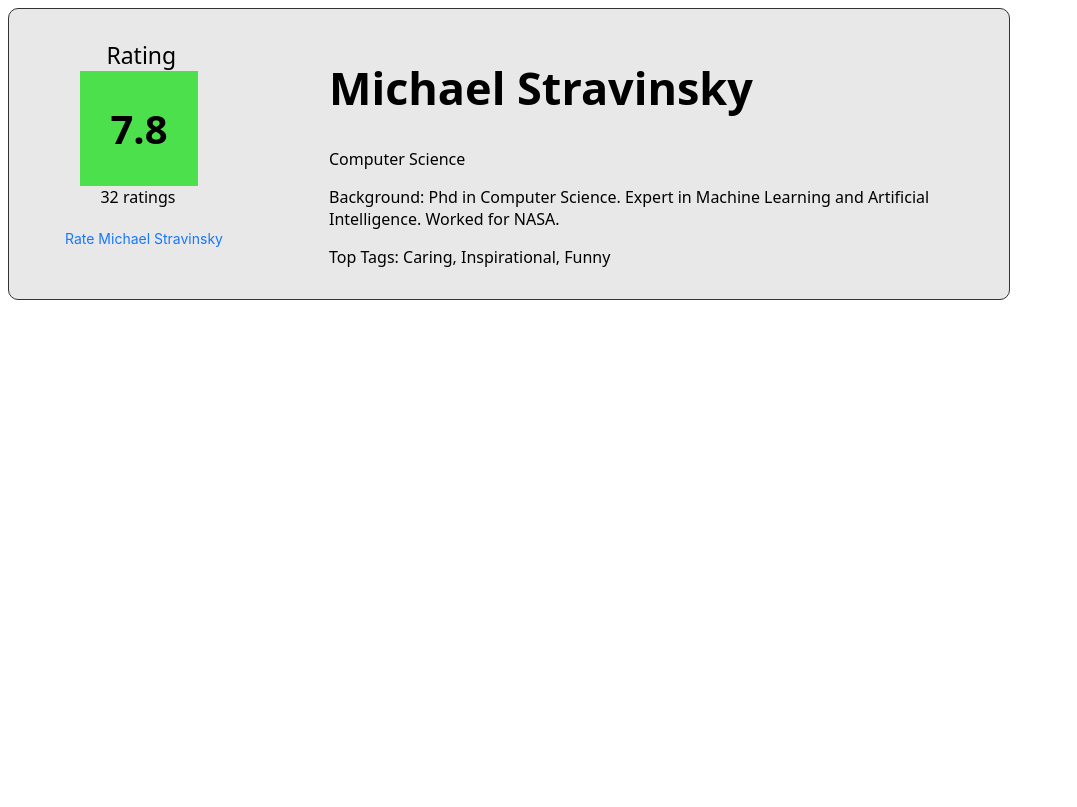
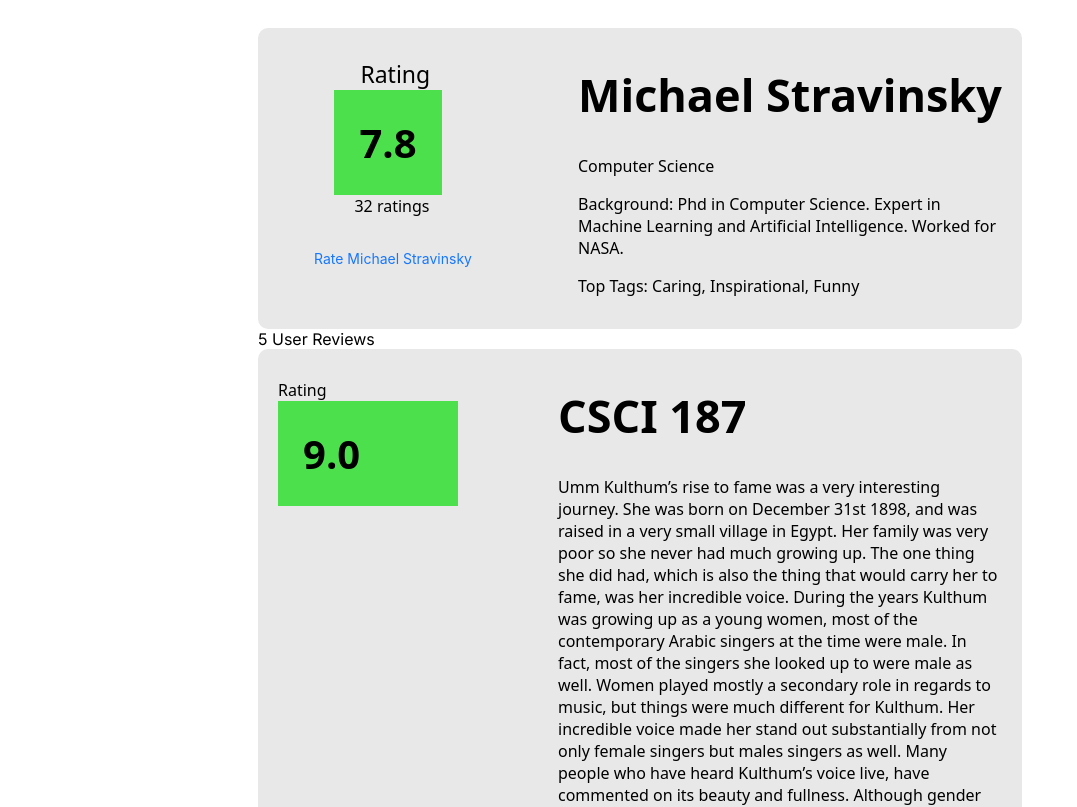
Before and after one commit to dsaini64/my-peer-advisor, a Next.js app in the folder website/: page / in a window 1280 px wide. Shown: the top 807 px of the page, without its empty margins (0-1077 px from the left). Built offline with nearby package versions, Linux system fonts and the light colour scheme.

Commit message:
Finished professor card

```diff
--- a/website/src/app/globals.css
+++ b/website/src/app/globals.css
@@ -44,14 +44,17 @@
   font-size: 20px;
 }
 
+
 .profileCardLayout {
   display: flex;
-  font-family:system-ui, -apple-system, BlinkMacSystemFont, 'Segoe UI', Roboto, Oxygen, Ubuntu, Cantarell, 'Open Sans', 'Helvetica Neue', sans-serif;
-  border: 1px solid #333;
+  align-self: center;
+  font-family: system-ui, -apple-system, BlinkMacSystemFont, 'Segoe UI', Roboto, Oxygen, Ubuntu, Cantarell, 'Open Sans', 'Helvetica Neue', sans-serif;
   border-radius: 10px;
-  max-width: 1000px;
+
+  /* max-width: 1000px; */
   background-color: rgb(233, 232, 232);
   /* gap: 50px; */
+  padding-bottom: 10px;
 }
 
 .ratingLayout {
@@ -79,23 +82,44 @@
   font-weight: 800;
   /* margin: 0px 20px 0px 15px; */
   background-color: rgb(76, 224, 76);
-  padding: 30px;
+  padding: 25px;
 }
 
 .ratingFooter {
-  padding-top: 10px;
+  padding-top: 21px;
+  :global {
+    &.ant-btn{
+      font-size: 16px !important;
+      height: 32px;
+      padding: 2px 11px !important;
+      border-radius: 6px;
+    }
 
+  }
 }
 
 .profileBody {
-  margin-top: 18px;
+  margin-top: 6px;
   & h1 {
     font-size: 45px;
   }
   font-size: 16px;
   font-weight: 500;
+  padding-right: 20px;
+  max-width: 750px;
 }
 
 .reviewNumText {
   margin-left: 20px;
 }
+
+.profilePageLayout {
+  padding: 20px 250px;
+}
+
+.userRatingLayout {
+  display: flex;
+  flex-direction: column;
+  width: 180px;
+  padding: 30px 100px 45px 20px;
+}
--- a/website/src/app/page.tsx
+++ b/website/src/app/page.tsx
@@ -23,7 +23,7 @@
 // }
 
 import { useState, useEffect } from "react";
-import { Button } from "antd";
+import { Button, Typography } from "antd";
 
 export default function ProfilePage() {
   // call backend for data
@@ -31,13 +31,28 @@ export default function ProfilePage() {
   let profDesc = "Background: Phd in Computer Science. Expert in Machine Learning and Artificial Intelligence. Worked for NASA."
   let tags = "Caring, Inspirational, Funny"
   let degree  = "Computer Science"
-  let ratings = 32
+  let ratings = "32"
+  let ratingNum = "7.8"
+  let studentRatingNum = 5
+  let userRatingNum = ["9.0", "6.5", "8.3", "7.3"]
+  let userCourseName = "CSCI 187"
+  let userDesc = "Umm Kulthum’s rise to fame was a very interesting journey. She was born on December 31st 1898, and was raised in a very small village in Egypt. Her family was very poor so she never had much growing up. The one thing she did had, which is also the thing that would carry her to fame, was her incredible voice. During the years Kulthum was growing up as a young women, most of the contemporary Arabic singers at the time were male. In fact, most of the singers she looked up to were male as well. Women played mostly a secondary role in regards to music, but things were much different for Kulthum. Her incredible voice made her stand out substantially from not only female singers but males singers as well. Many people who have heard Kulthum’s voice live, have commented on its beauty and fullness. Although gender roles were very much prominent during the years she was alive, it didn’t really seem to apply to her. Many people loved Umm Kulthum and her music."
+  let userTags = "ready for class, lots of reading, caring, wants you to learn"
   return (
+    <div className="profilePageLayout" >
+      <ProfCard tags={tags} degree={degree} profDesc={profDesc} profName={profName} ratings={ratings} ratingNum={ratingNum} />
+      <div>{studentRatingNum} User Reviews</div>
+      <div>
         <div className="card">
           <div className="card-body profileCardLayout">
-
-            <Rating profName={profName} reviewNum={ratings}/>
-            <ProfileBody profName={profName} profDesc={profDesc} tags={tags} degree={degree}/>
+            <UserRating ratingNum={userRatingNum[0]}/>
+            <UserBody userCourseName={userCourseName} userDesc={userDesc} userTags={userTags}/>
+          </div>
+        </div>
+        <div>User review card</div>
+        <div>User review card</div>
+        <div>User review card</div>
+        <div>User review card</div>
       </div>
     </div>
   );
@@ -62,27 +77,105 @@ function ProfileBody(content: profileBodyProps) {
 }
 
 type profInfoProp = {
-  profName: string
-  reviewNum: number
+  profName: string,
+  reviewNum: string,
+  ratingNum: string
 }
 
-function Rating(profInfo: profInfoProp){
+function Rating({profName, reviewNum, ratingNum}: profInfoProp){
   // call backend function for rating
   return (
     <div className="ratingLayout">
+      <RatingHeader reviewNum={reviewNum} ratingNum={ratingNum}/>
+    <div className="ratingFooter">
+      <Button type="link" className="align-self-end">Rate {profName}</Button>
+      {/* basically rating footer, should maybe add more components to make it more clear what each thing does */}
+      </div>
+    </div>
+  );
+}
+
+type ratingHeaderProps = {
+  reviewNum: string,
+  ratingNum: string
+}
+
+function RatingHeader({reviewNum, ratingNum}:ratingHeaderProps){
+  return (
     <div className="ratingHeader">
       <div className="ratingText">
         Rating
       </div>
       <div className="ratingNumberText">
-        7.8{/* computed average */}
+        {ratingNum}
       </div>
-      <div className="reviewNumText"> {profInfo.reviewNum} ratings</div>
+      <div className="reviewNumText"> {reviewNum} ratings</div>
     </div>
-    <div className="ratingFooter">
-      <Button type="link">Rate {profInfo.profName}</Button>
-      {/* basically rating footer, should maybe add more components to make it more clear what each thing does */}
+  )
+}
+
+type userRatingProps = {
+  ratingNum: string
+}
+
+function UserRating({ratingNum}: userRatingProps) {
+  return (
+    <div>
+        <UserRatingHeader ratingNum={ratingNum}/>
+    </div>
+  )
+}
+
+type userRatingHeaderProps = {
+  ratingNum: string
+}
+
+function UserRatingHeader({ratingNum}:userRatingHeaderProps) {
+  return (
+  <div className="userRatingLayout">
+   <div className="userRatingHeader">
+      <div className="userRatingText">
+        Rating
+      </div>
+      <div className="ratingNumberText">
+        {ratingNum}{/* computed average */}
       </div>
     </div>
-  );
+</div>)
 }
+
+type userBodyProps = {
+  userDesc: string,
+  userTags: string,
+  userCourseName: string
+}
+
+function UserBody({userDesc, userTags, userCourseName}:userBodyProps) {
+  return (
+    <div className="profileBody">
+      <div><h1>{userCourseName}</h1></div>
+      <div><p>{userDesc}</p></div>
+      <div>Top Tags: {userTags}</div>
+    </div>
+  )
+}
+
+type ProfCardProps = {
+  profName: string,
+  profDesc: string,
+  tags: string,
+  degree: string,
+  ratings: string,
+  ratingNum: string
+}
+
+function ProfCard({profName, ratings, ratingNum, degree, tags, profDesc}:ProfCardProps) {
+  return (
+    <div className="card">
+    <div className="card-body profileCardLayout">
+        <Rating profName={profName} reviewNum={ratings} ratingNum={ratingNum}/>
+        <ProfileBody profName={profName} profDesc={profDesc} tags={tags} degree={degree}/>
+    </div>
+</div>
+  )
+}
```
Lines whose indentation alone changed are shown as unchanged.
